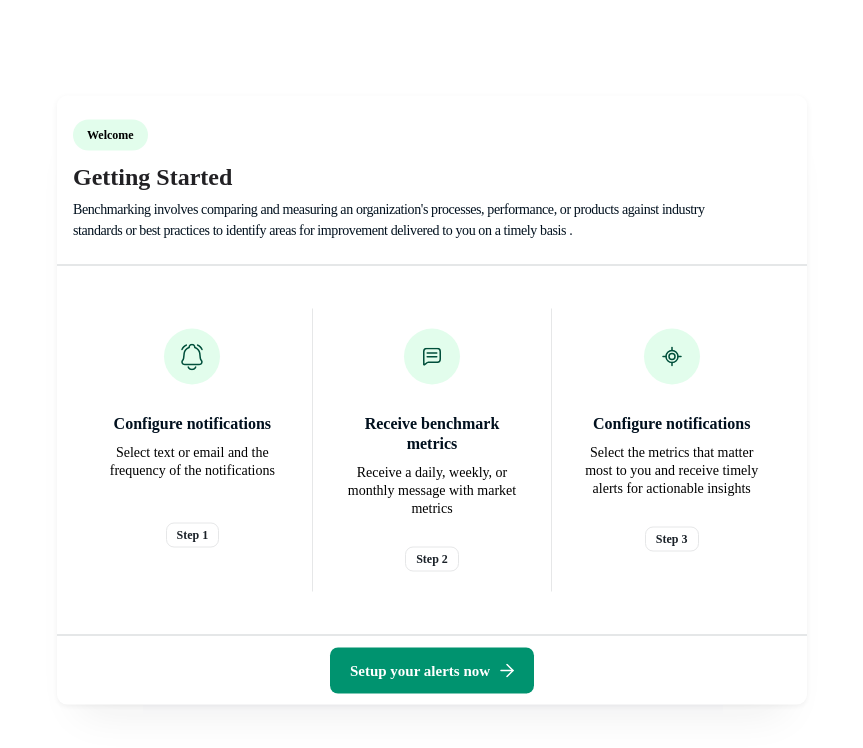
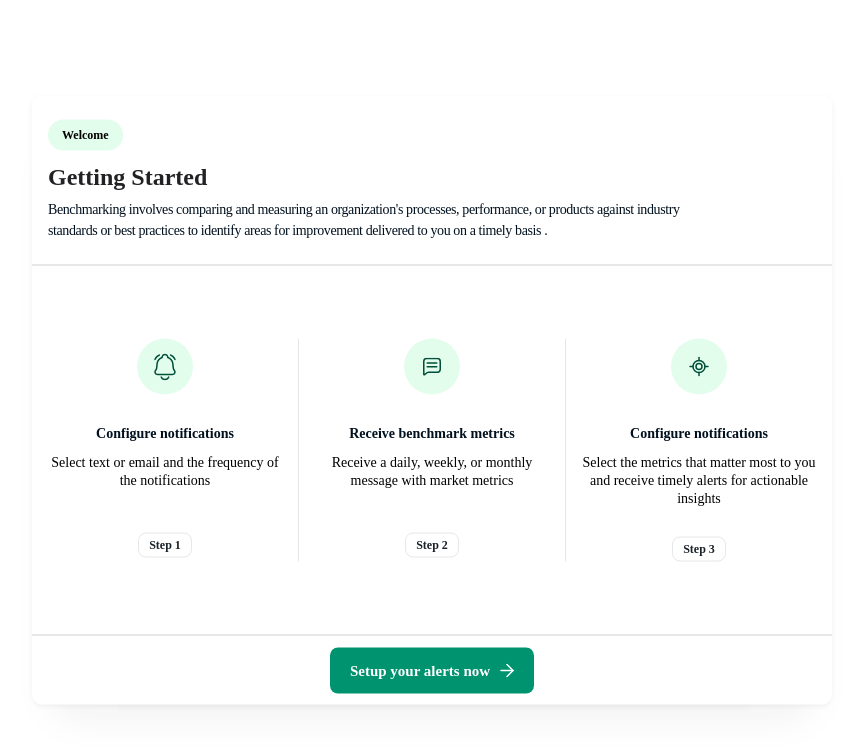
Before and after one commit to AdamsEugene/heatmap-benchmark, a Vue app: page / in a window 1280 px wide. Shown: the top 748 px of the page, without its empty margins (208-1071 px from the left). Built offline with nearby package versions, Linux system fonts and the light colour scheme; what vue-plyr would draw is missing.

Commit message:
saving changes

```diff
--- a/src/components/BenchmarkModal.vue
+++ b/src/components/BenchmarkModal.vue
@@ -222,7 +222,7 @@ p {
   top: 50%;
   left: 50%;
   transform: translate(-50%, -50%);
-  width: 750px;
+  width: 800px;
   min-height: 609px;
   border-radius: 10px;
   border-radius: 10px;
@@ -287,13 +287,13 @@ p {
 
   .benchmark-modal-body {
     display: flex;
-    padding: 32px 16px;
+    /* padding: 32px 16px; */
 
     .benchmark-flex-item {
       display: flex;
       justify-content: center;
       flex: 1;
-      padding: 20px;
+      /* padding: 20px; */
       &:not(:last-child) {
         border-right: 1px solid #e6e7e8;
       }
@@ -323,8 +323,8 @@ p {
           min-height: 100px;
 
           .benchmark-flex-card-head {
-            font-size: 16px;
-            font-weight: 600;
+            font-size: 14px;
+            font-weight: 700;
             line-height: 20px;
             letter-spacing: 0em;
             text-align: center;
```
